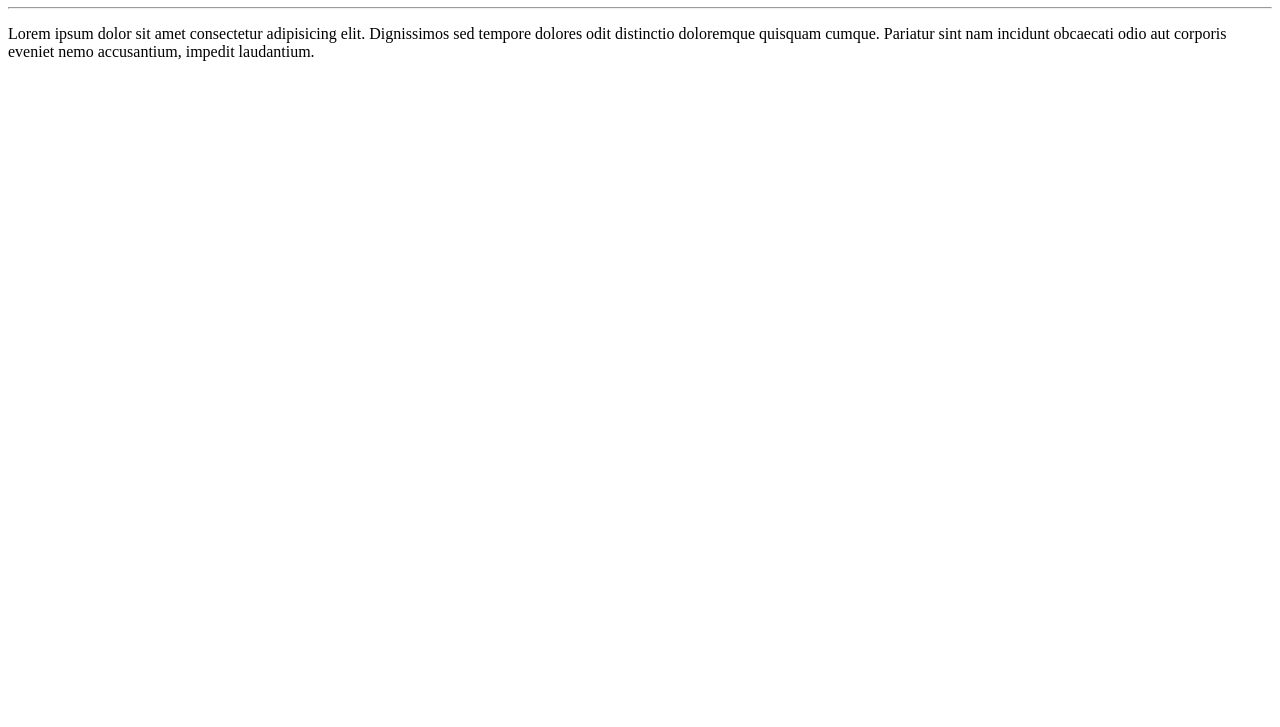
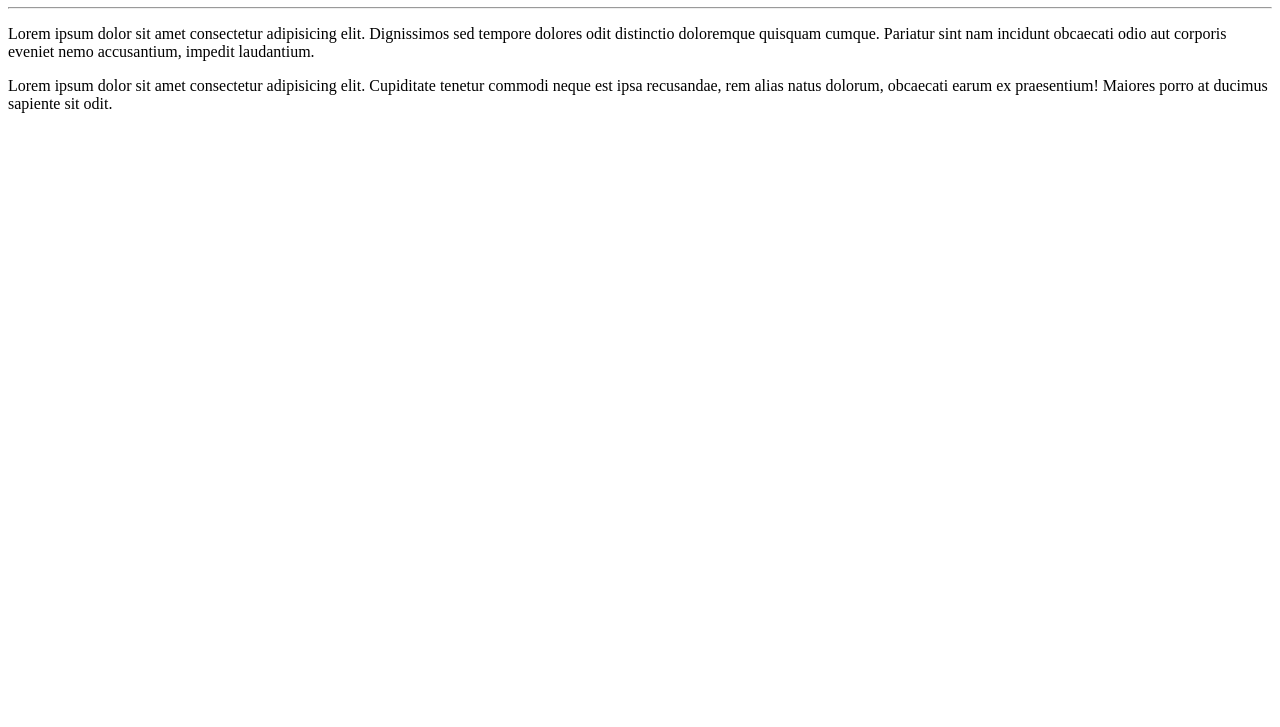
Before and after one commit to gabrielbcardoso/Ola-mundo, a plain HTML site: page site-exemplo/index.html in a window 1280 px wide. Shown: the part 73-800 px from the top of the page. Drawn offline with Linux system fonts and the light colour scheme.

Commit message:
Adicionei um parágrafo

```diff
--- a/site-exemplo/index.html
+++ b/site-exemplo/index.html
@@ -10,5 +10,6 @@
     <h1>Olá, Mundo!</h1>
     <hr>
     <p>Lorem ipsum dolor sit amet consectetur adipisicing elit. Dignissimos sed tempore dolores odit distinctio doloremque quisquam cumque. Pariatur sint nam incidunt obcaecati odio aut corporis eveniet nemo accusantium, impedit laudantium.</p>
+    <p>Lorem ipsum dolor sit amet consectetur adipisicing elit. Cupiditate tenetur commodi neque est ipsa recusandae, rem alias natus dolorum, obcaecati earum ex praesentium! Maiores porro at ducimus sapiente sit odit.</p>
 </body>
 </html>
```
